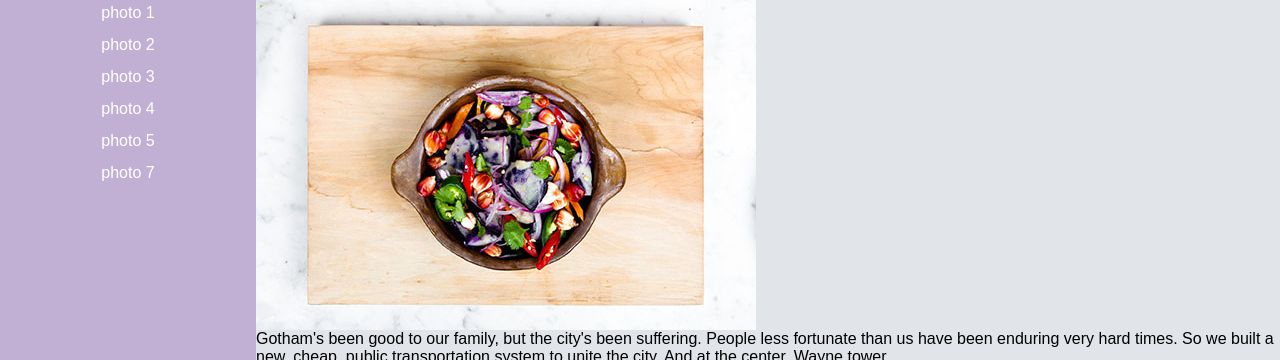
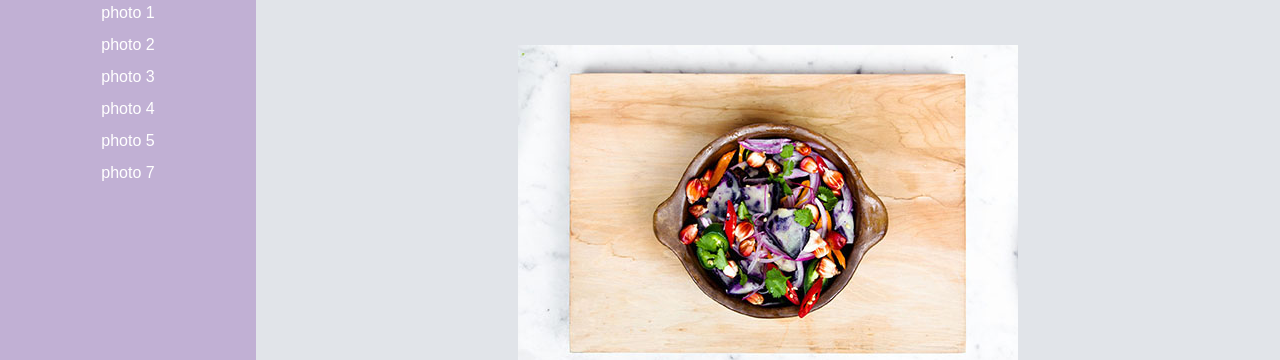
Before and after one commit to chriswmills/mockup-practice, a plain HTML site: page week4-practice/index.html in a window 1280 px wide. Shown: the part 63-423 px from the top of the page. Drawn offline with Linux system fonts and the light colour scheme.

Commit message:
Futzing with text

```diff
--- a/week4-practice/styles/stylesheet.css
+++ b/week4-practice/styles/stylesheet.css
@@ -39,5 +39,22 @@ aside ul  {float:left;
 
 article {background-color: rgb(225,228,233);
         width:100%;
+        height:73%;
+}
+
+article img {display: block;
+            max-height: 70%;
+            max-width: 70%;
+            margin-left: auto;
+            margin-right: auto;
+            padding-top: 3rem;
+}
+
+article p {display: block;
+          max-height: 70%;
+          max-width: 70%;
+          margin-left: 35%;
+          margin-right: 35%;
+          text-align: center;
 
 }
```
